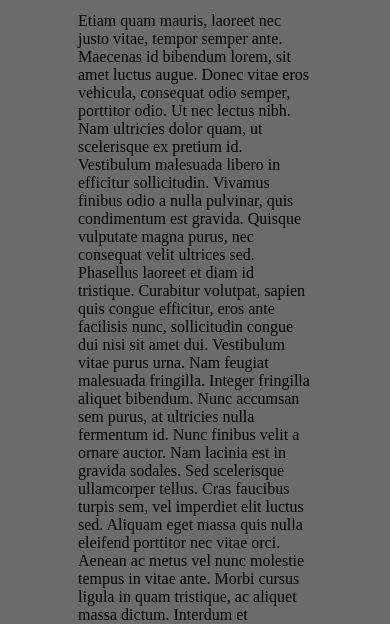
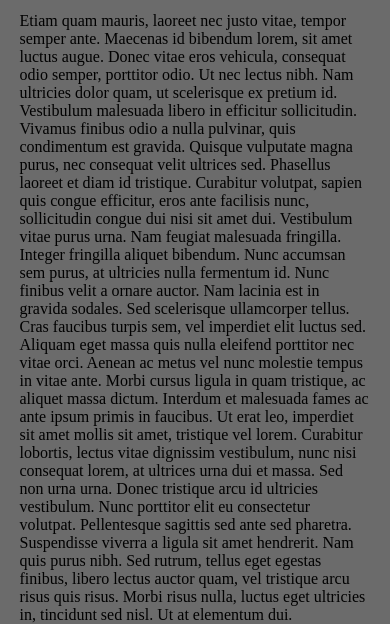
Before and after one commit to omarjso/Personal-Website, a plain HTML site: page index.html in a window 390 px wide. Shown: the part 445-1069 px from the top of the page. Drawn offline with Linux system fonts and the light colour scheme.

Commit message:
Worked out problem where resizing didn't occur

```diff
--- a/css/body.css
+++ b/css/body.css
@@ -1,16 +1,17 @@
-@media (max-width: 500px) {
-    .image-text-container {
-        flex-direction: column;
-    }
-    body {
-		background-color: lightblue;
-    }
-	div#mainContent {
-		margin: 15px 5% 5% 5%;
-	}
+div#mainContent {
+	margin: 15px 20% 5% 20%;
 }
 
 body {
 	background-color: #6b6b6b;
 	margin: 0px;
 }
+
+@media (max-width: 500px) {
+    .image-text-container {
+        flex-direction: column;
+    }
+	div#mainContent {
+		margin: 15px 5% 5% 5%;
+	}
+}
--- a/css/maincontent.css
+++ /dev/null
@@ -1,3 +0,0 @@
-div#mainContent {
-	margin: 15px 20% 5% 20%;
-}
--- a/index.html
+++ b/index.html
@@ -5,7 +5,6 @@
 		<meta charset="UTF-16">
 		<link rel="stylesheet" type="text/css" href="css/headstripe.css">
 		<link rel="stylesheet" type="text/css" href="css/body.css">
-		<link rel="stylesheet" type="text/css" href="css/maincontent.css">
 		<link href="https://fonts.googleapis.com/css?family=Noto+Serif&display=swap"
 		rel="stylesheet">
 	</head>
```
